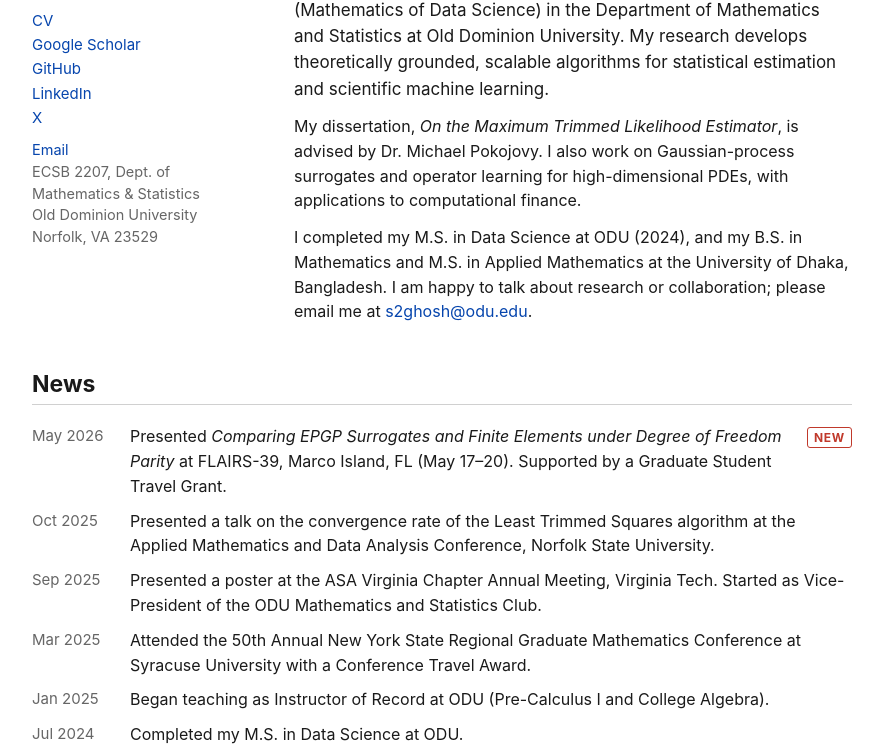
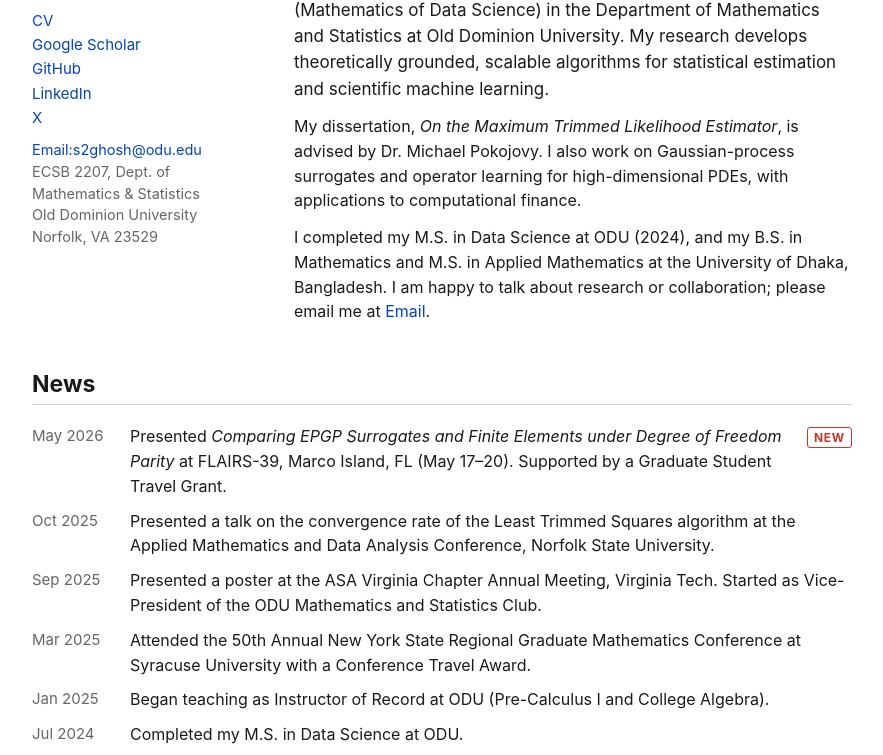
Before and after one commit to samitgit/mywebsite, a plain HTML site: page index.html in a window 1280 px wide. Shown: the part 169-924 px from the top of the page, without its empty margins (198-1081 px from the left). Drawn offline with Linux system fonts and the light colour scheme.

Commit message:
Update email link text in index.html

```diff
--- a/index.html
+++ b/index.html
@@ -56,7 +56,7 @@
         </ul>
 
         <address class="contact">
-            <a href="mailto:s2ghosh@odu.edu">Email</a><br>
+            <a href="mailto:s2ghosh@odu.edu">Email:s2ghosh@odu.edu</a><br>
             ECSB 2207, Dept. of Mathematics &amp; Statistics<br>
             Old Dominion University<br>
             Norfolk, VA 23529
@@ -67,7 +67,7 @@
     <div class="intro">
         <p class="lead">I am a Ph.D. candidate in Computational &amp; Applied Mathematics (Mathematics of Data Science) in the Department of Mathematics and Statistics at Old Dominion University. My research develops theoretically grounded, scalable algorithms for statistical estimation and scientific machine learning.</p>
         <p>My dissertation, <em>On the Maximum Trimmed Likelihood Estimator</em>, is advised by Dr. Michael Pokojovy. I also work on Gaussian-process surrogates and operator learning for high-dimensional PDEs, with applications to computational finance.</p>
-        <p>I completed my M.S. in Data Science at ODU (2024), and my B.S. in Mathematics and M.S. in Applied Mathematics at the University of Dhaka, Bangladesh. I am happy to talk about research or collaboration; please email me at <a href="mailto:s2ghosh@odu.edu">s2ghosh@odu.edu</a>.</p>
+        <p>I completed my M.S. in Data Science at ODU (2024), and my B.S. in Mathematics and M.S. in Applied Mathematics at the University of Dhaka, Bangladesh. I am happy to talk about research or collaboration; please email me at <a href="mailto:s2ghosh@odu.edu">Email</a>.</p>
     </div>
 </div>
 
```
